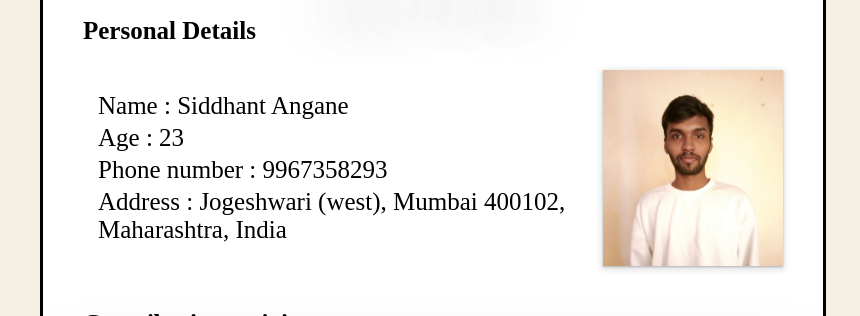
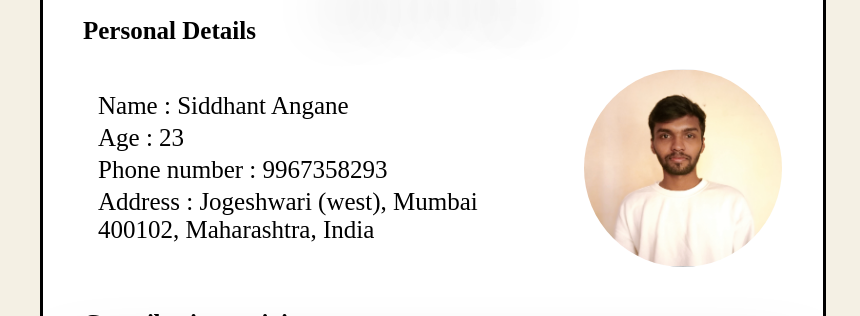
Before and after one commit to sidd19898/Potfolio, a React (Vite) app: page / in a window 1280 px wide. Shown: the part 133-449 px from the top of the page, without its empty margins (207-1067 px from the left). Built offline with nearby package versions, Linux system fonts and the light colour scheme.

Commit message:
circled profile pic

```diff
--- a/src/App.css
+++ b/src/App.css
@@ -77,9 +77,9 @@ h1{
 
 .profilepic{
   height: 196px;
-  width: 180px;
+  width: 200px;
   box-shadow: rgba(60, 64, 67, 0.3) 0px 1px 2px 0px, rgba(60, 64, 67, 0.15) 0px 2px 6px 2px;
-
+  clip-path: circle(50%);
 }
 
 .column{
```
